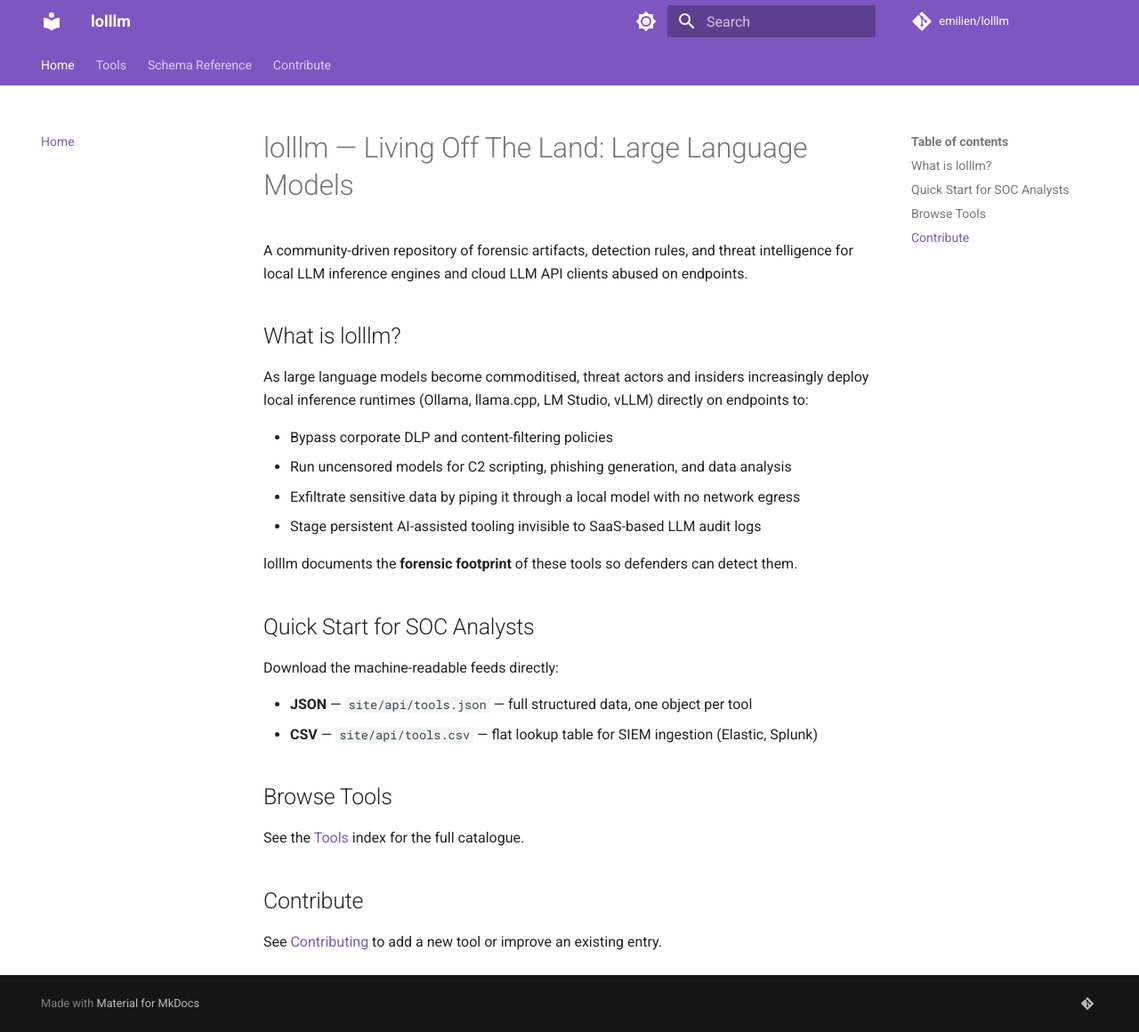
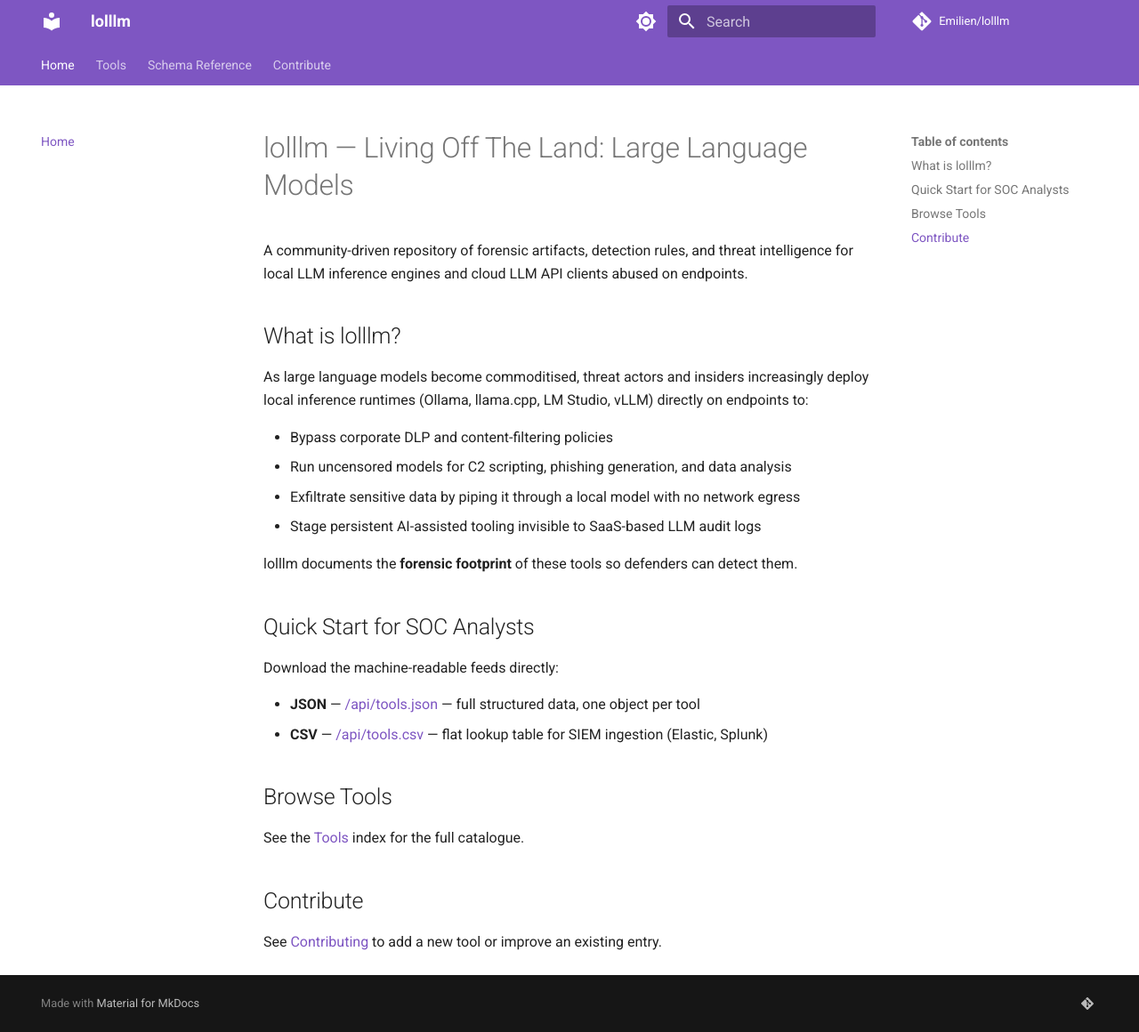
Before and after one commit to kwouffe/lolllm, an MkDocs documentation site: the page built from docs/index.md, in a window 1280 px wide and 1160 px high. Shown: the whole window at 89% size. Built offline with MkDocs 1.6.1 and Material for MkDocs 9.7.7, drawn with Linux system fonts in a browser that asks for light colours; comment, search, counter and statistics services are not loaded.

Commit message:
fix: move feeds after build, fix feed URLs, point repo links to Codeberg
- generate_feeds.py now runs after mkdocs build so site/api/ is not
  wiped by the build step
- Feed download links in index.md updated to https://lolllm.io/api/
- repo_url and social link in mkdocs.yml switched from Forgejo to
  Codeberg

```diff
--- a/docs/index.md
+++ b/docs/index.md
@@ -19,8 +19,8 @@ lolllm documents the **forensic footprint** of these tools so defenders can dete
 
 Download the machine-readable feeds directly:
 
-- **JSON** — `site/api/tools.json` — full structured data, one object per tool
-- **CSV** — `site/api/tools.csv` — flat lookup table for SIEM ingestion (Elastic, Splunk)
+- **JSON** — [/api/tools.json](https://lolllm.io/api/tools.json) — full structured data, one object per tool
+- **CSV** — [/api/tools.csv](https://lolllm.io/api/tools.csv) — flat lookup table for SIEM ingestion (Elastic, Splunk)
 
 ## Browse Tools
 
--- a/mkdocs.yml
+++ b/mkdocs.yml
@@ -1,7 +1,7 @@
 site_name: lolllm
 site_description: "Living Off The Land: Large Language Models — community-driven detection repository"
-repo_url: https://github.com/kwouffe/lolllm
-repo_name: emilien/lolllm
+repo_url: https://codeberg.org/Emilien/lolllm
+repo_name: Emilien/lolllm
 docs_dir: docs
 site_dir: site
 
@@ -46,7 +46,7 @@ markdown_extensions:
 extra:
   social:
     - icon: fontawesome/brands/git-alt
-      link: https://github.com/kwouffe/lolllm
+      link: https://codeberg.org/Emilien/lolllm
 
 nav:
   - Home: index.md
```
Also changed, not shown: 1 other file.
